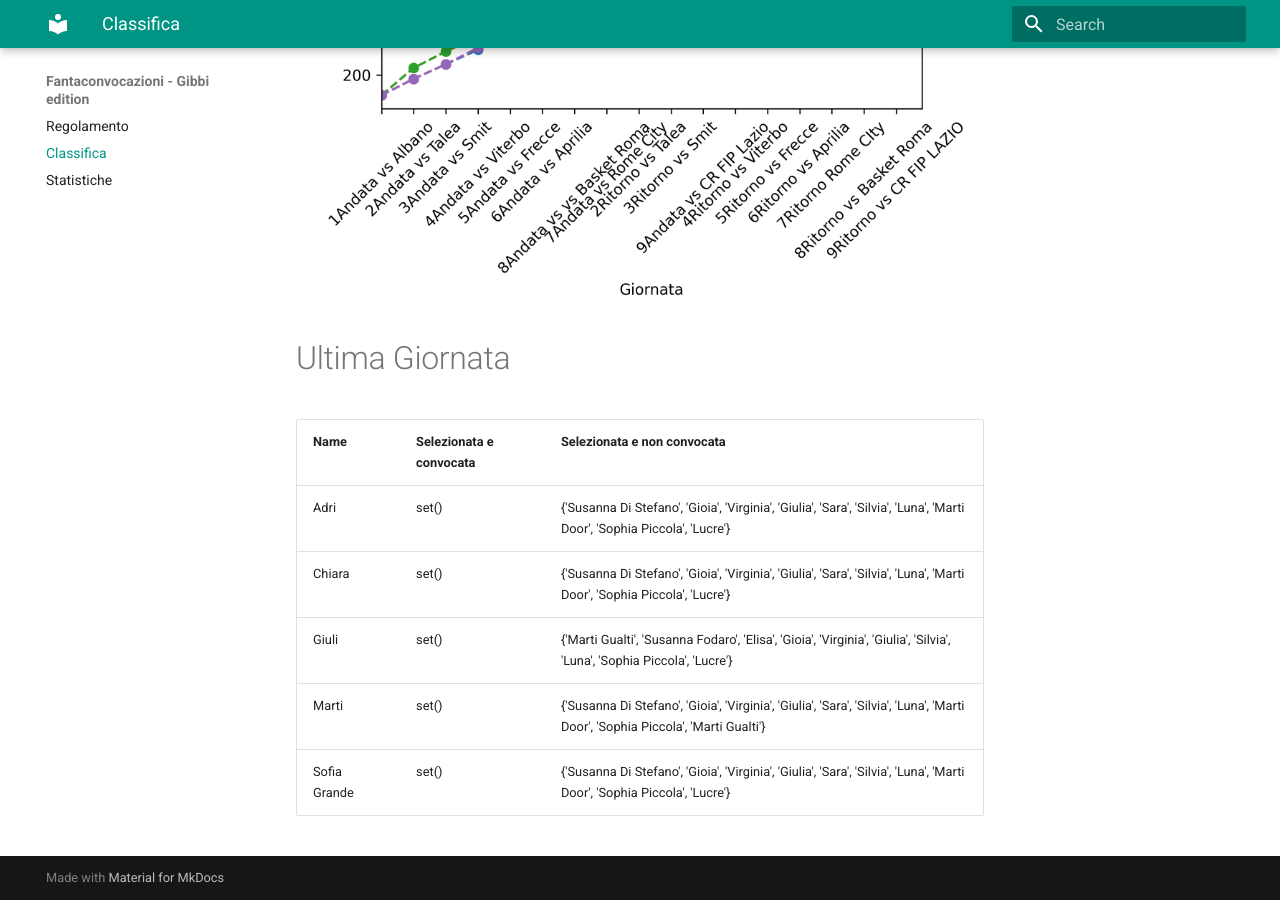
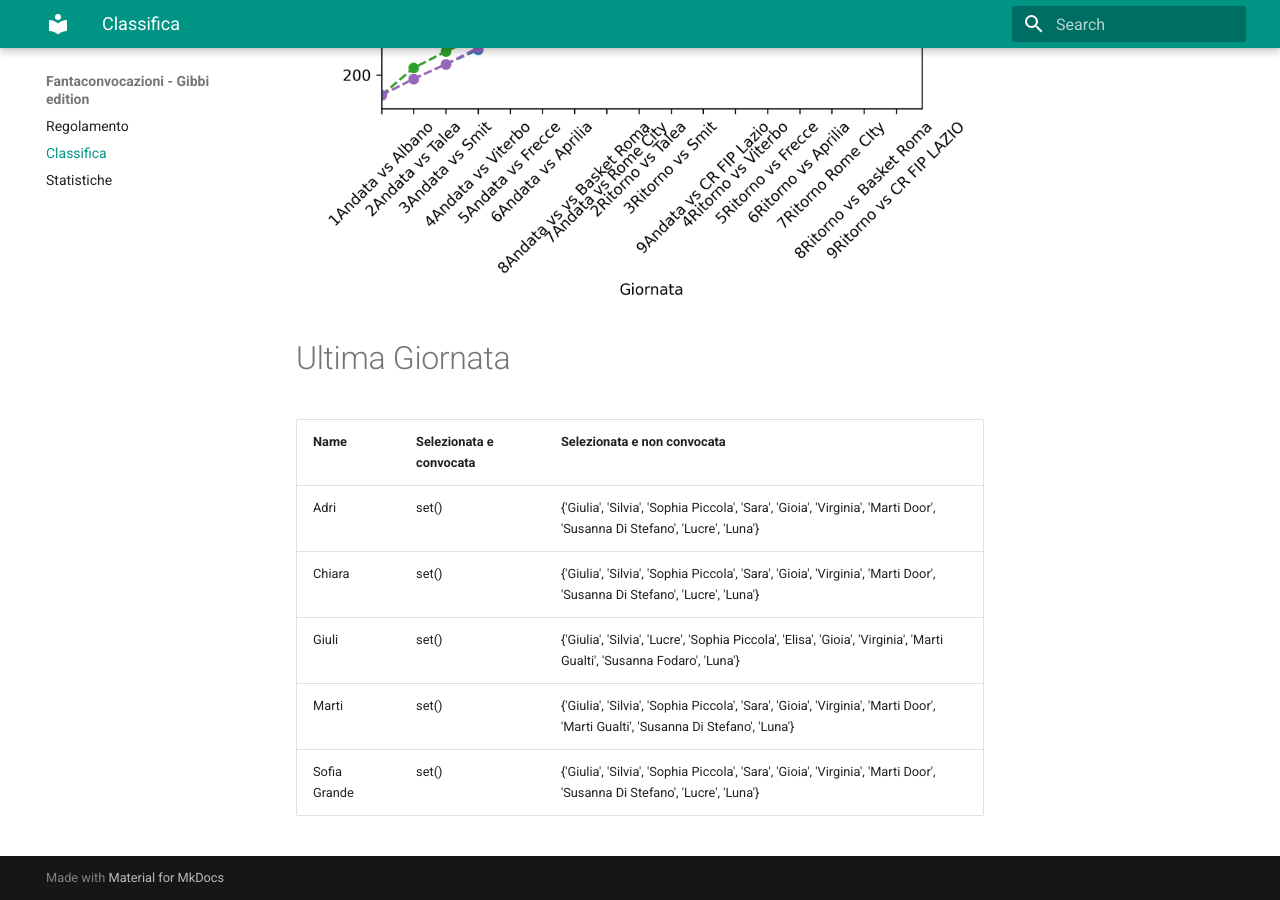
Before and after one commit to martinig94/fantagibbi, an MkDocs documentation site: the page built from docs/Classifica.md, in a window 1280 px wide and 900 px high, scrolled down 810 px. Built offline with MkDocs 1.6.1 and Material for MkDocs 9.7.7, drawn with Linux system fonts in a browser that asks for light colours.

Commit message:
Auto-update from main.py

```diff
--- a/docs/Classifica.md
+++ b/docs/Classifica.md
@@ -18,9 +18,9 @@
 <!-- START_TABLE CORRECT -->
 | Name         | Selezionata e convocata   | Selezionata e non convocata                                                                                                     |
 |:-------------|:--------------------------|:--------------------------------------------------------------------------------------------------------------------------------|
-| Adri         | set()                     | {'Susanna Di Stefano', 'Gioia', 'Virginia', 'Giulia', 'Sara', 'Silvia', 'Luna', 'Marti Door', 'Sophia Piccola', 'Lucre'}        |
-| Chiara       | set()                     | {'Susanna Di Stefano', 'Gioia', 'Virginia', 'Giulia', 'Sara', 'Silvia', 'Luna', 'Marti Door', 'Sophia Piccola', 'Lucre'}        |
-| Giuli        | set()                     | {'Marti Gualti', 'Susanna Fodaro', 'Elisa', 'Gioia', 'Virginia', 'Giulia', 'Silvia', 'Luna', 'Sophia Piccola', 'Lucre'}         |
-| Marti        | set()                     | {'Susanna Di Stefano', 'Gioia', 'Virginia', 'Giulia', 'Sara', 'Silvia', 'Luna', 'Marti Door', 'Sophia Piccola', 'Marti Gualti'} |
-| Sofia Grande | set()                     | {'Susanna Di Stefano', 'Gioia', 'Virginia', 'Giulia', 'Sara', 'Silvia', 'Luna', 'Marti Door', 'Sophia Piccola', 'Lucre'}        |
+| Adri         | set()                     | {'Giulia', 'Silvia', 'Sophia Piccola', 'Sara', 'Gioia', 'Virginia', 'Marti Door', 'Susanna Di Stefano', 'Lucre', 'Luna'}        |
+| Chiara       | set()                     | {'Giulia', 'Silvia', 'Sophia Piccola', 'Sara', 'Gioia', 'Virginia', 'Marti Door', 'Susanna Di Stefano', 'Lucre', 'Luna'}        |
+| Giuli        | set()                     | {'Giulia', 'Silvia', 'Lucre', 'Sophia Piccola', 'Elisa', 'Gioia', 'Virginia', 'Marti Gualti', 'Susanna Fodaro', 'Luna'}         |
+| Marti        | set()                     | {'Giulia', 'Silvia', 'Sophia Piccola', 'Sara', 'Gioia', 'Virginia', 'Marti Door', 'Marti Gualti', 'Susanna Di Stefano', 'Luna'} |
+| Sofia Grande | set()                     | {'Giulia', 'Silvia', 'Sophia Piccola', 'Sara', 'Gioia', 'Virginia', 'Marti Door', 'Susanna Di Stefano', 'Lucre', 'Luna'}        |
 <!-- END_TABLE CORRECT -->
```
